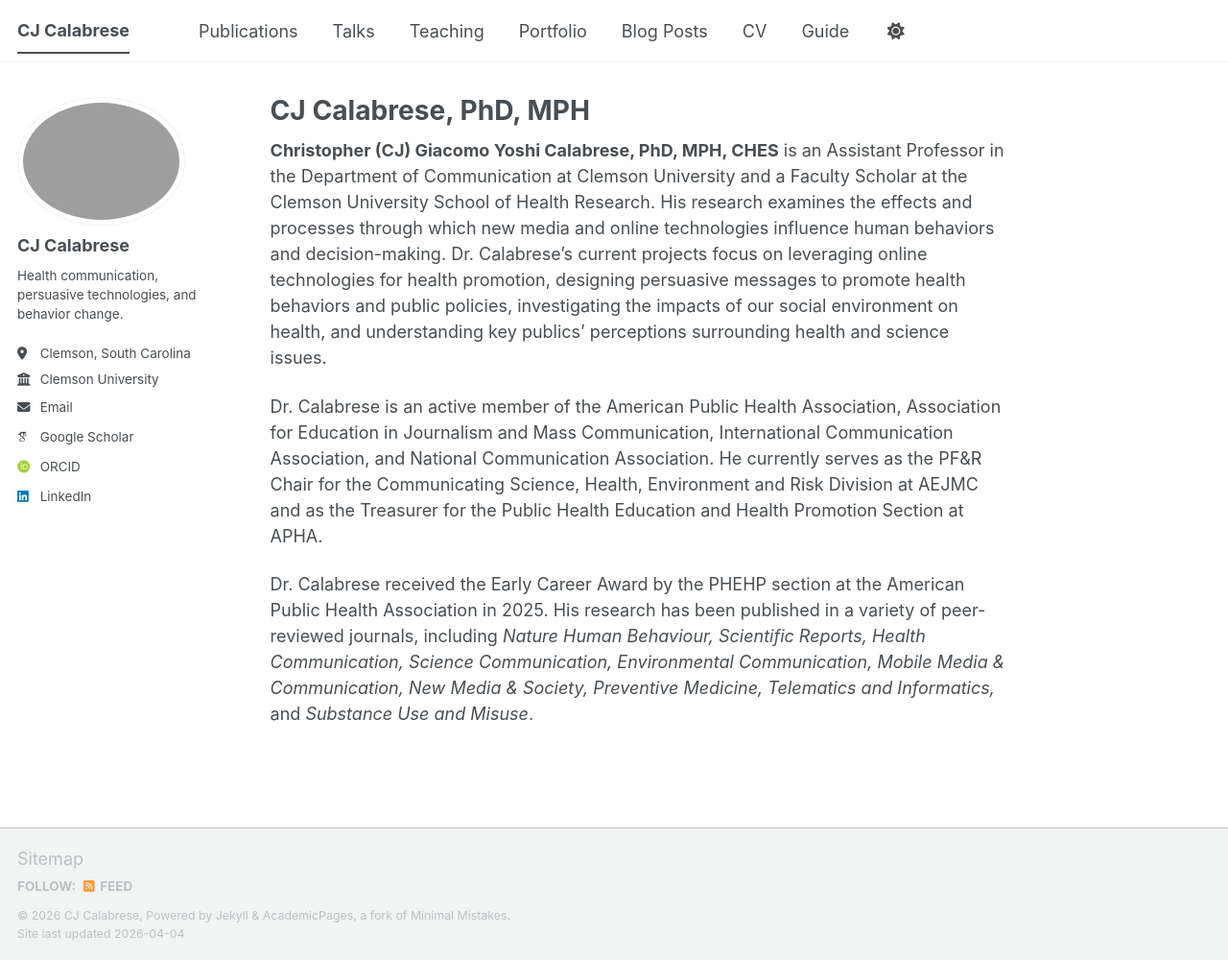
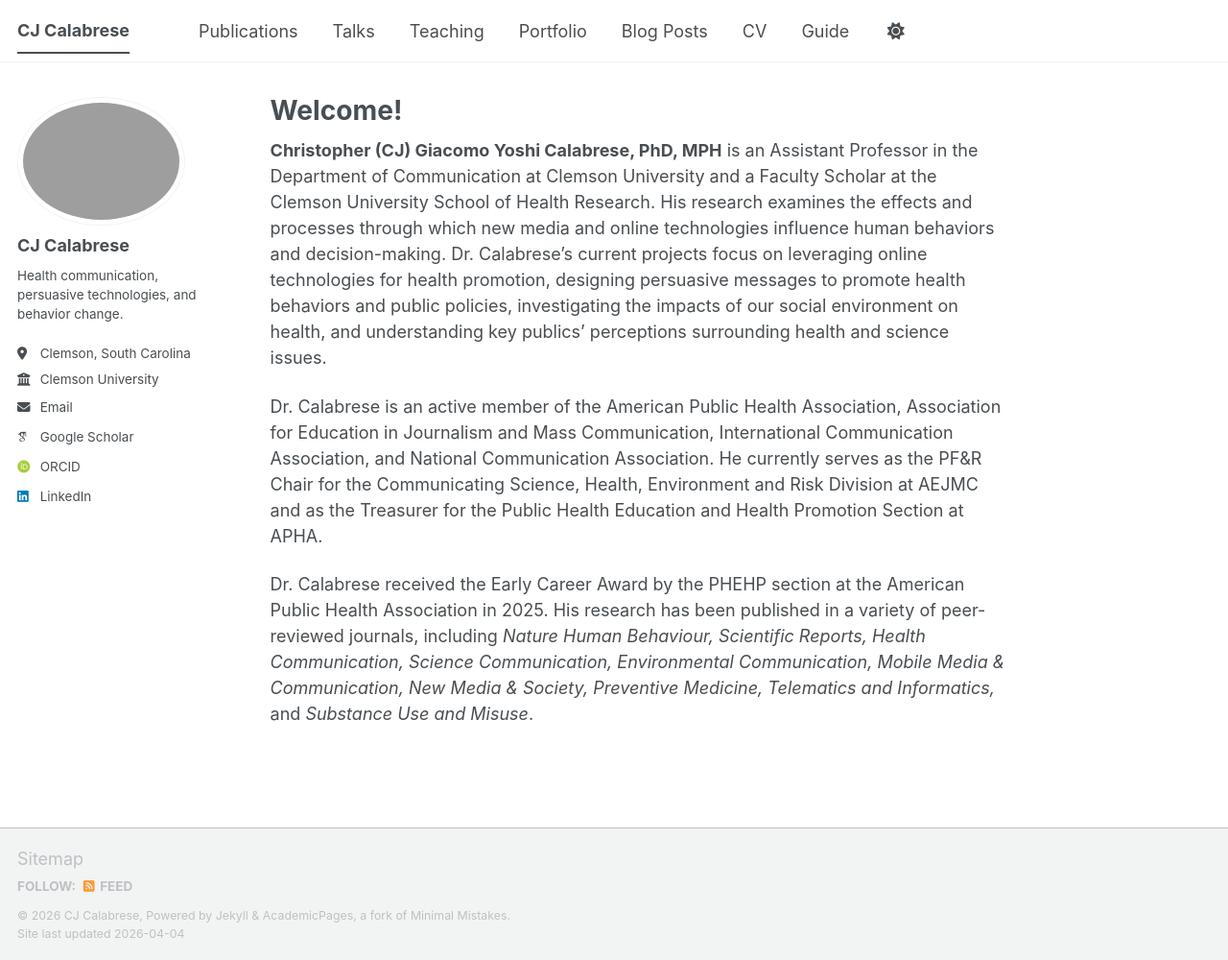
Before and after one commit to cjcalabresephd/cjcalabresephd.github.io, a Jekyll site: the page built from _pages/about.md, in a window 1280 px wide and 1000 px high. Shown: the whole window at 96% size. Built offline with Jekyll 4.4.1, drawn with Linux system fonts in a browser that asks for light colours; some web fonts are replaced; a script bundle is joined from its source files by our own code; library files that are not in the unit come from our copies.

Commit message:
Update about.md

```diff
--- a/_pages/about.md
+++ b/_pages/about.md
@@ -1,14 +1,17 @@
 ---
 permalink: /
-title: "CJ Calabrese, PhD, MPH"
+title: "Welcome!"
 author_profile: true
 redirect_from:
   - /about/
   - /about.html
 ---
 
-**Christopher (CJ) Giacomo Yoshi Calabrese, PhD, MPH, CHES** is an Assistant Professor in the Department of Communication at Clemson University and a Faculty Scholar at the Clemson University School of Health Research. His research examines the effects and processes through which new media and online technologies influence human behaviors and decision-making. Dr. Calabrese's current projects focus on leveraging online technologies for health promotion, designing persuasive messages to promote health behaviors and public policies, investigating the impacts of our social environment on health, and understanding key publics’ perceptions surrounding health and science issues.
+
+**Christopher (CJ) Giacomo Yoshi Calabrese, PhD, MPH** is an Assistant Professor in the Department of Communication at Clemson University and a Faculty Scholar at the Clemson University School of Health Research. His research examines the effects and processes through which new media and online technologies influence human behaviors and decision-making. Dr. Calabrese's current projects focus on leveraging online technologies for health promotion, designing persuasive messages to promote health behaviors and public policies, investigating the impacts of our social environment on health, and understanding key publics’ perceptions surrounding health and science issues.
+
 
 Dr. Calabrese is an active member of the American Public Health Association, Association for Education in Journalism and Mass Communication, International Communication Association, and National Communication Association. He currently serves as the PF&R Chair for the Communicating Science, Health, Environment and Risk Division at AEJMC and as the Treasurer for the Public Health Education and Health Promotion Section at APHA.
 
+
 Dr. Calabrese received the Early Career Award by the PHEHP section at the American Public Health Association in 2025. His research has been published in a variety of peer-reviewed journals, including _Nature Human Behaviour, Scientific Reports, Health Communication, Science Communication, Environmental Communication, Mobile Media & Communication, New Media & Society, Preventive Medicine, Telematics and Informatics,_ and _Substance Use and Misuse_.
```
